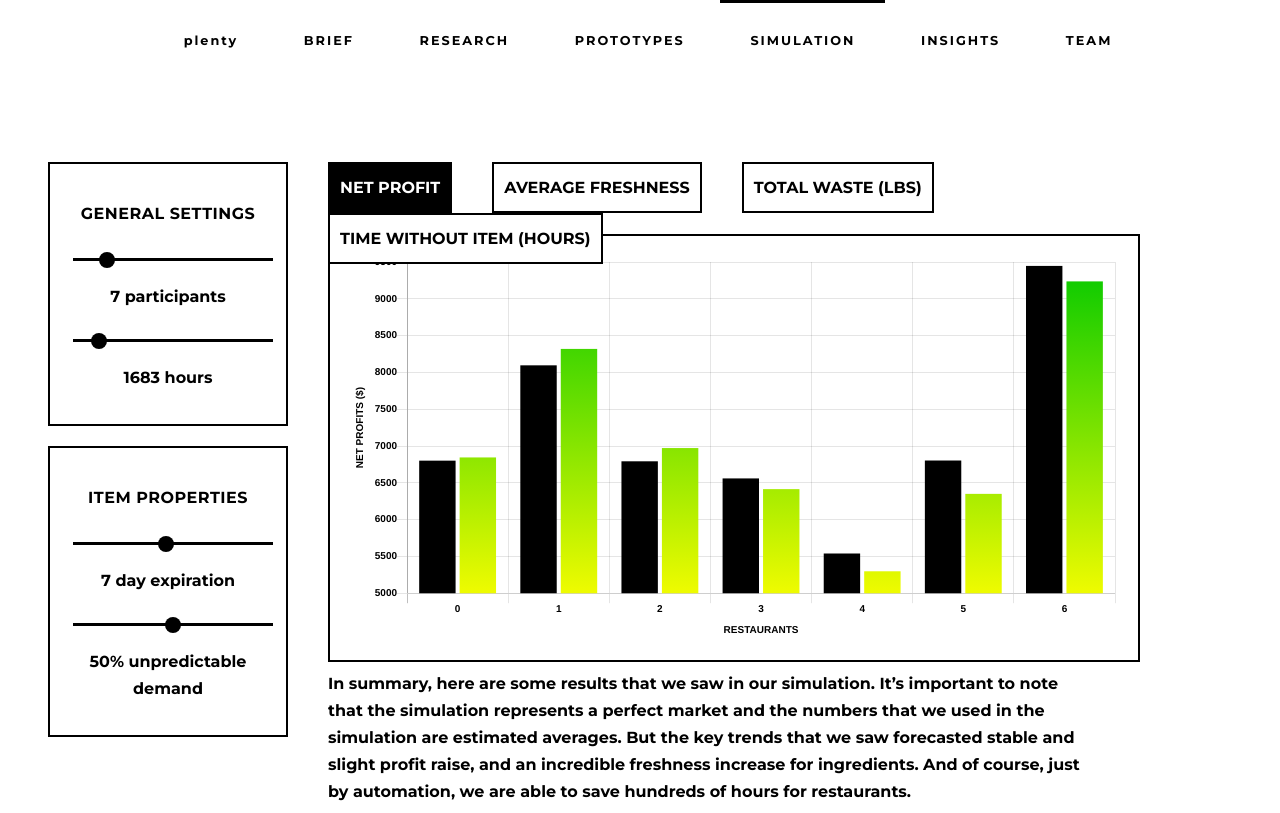
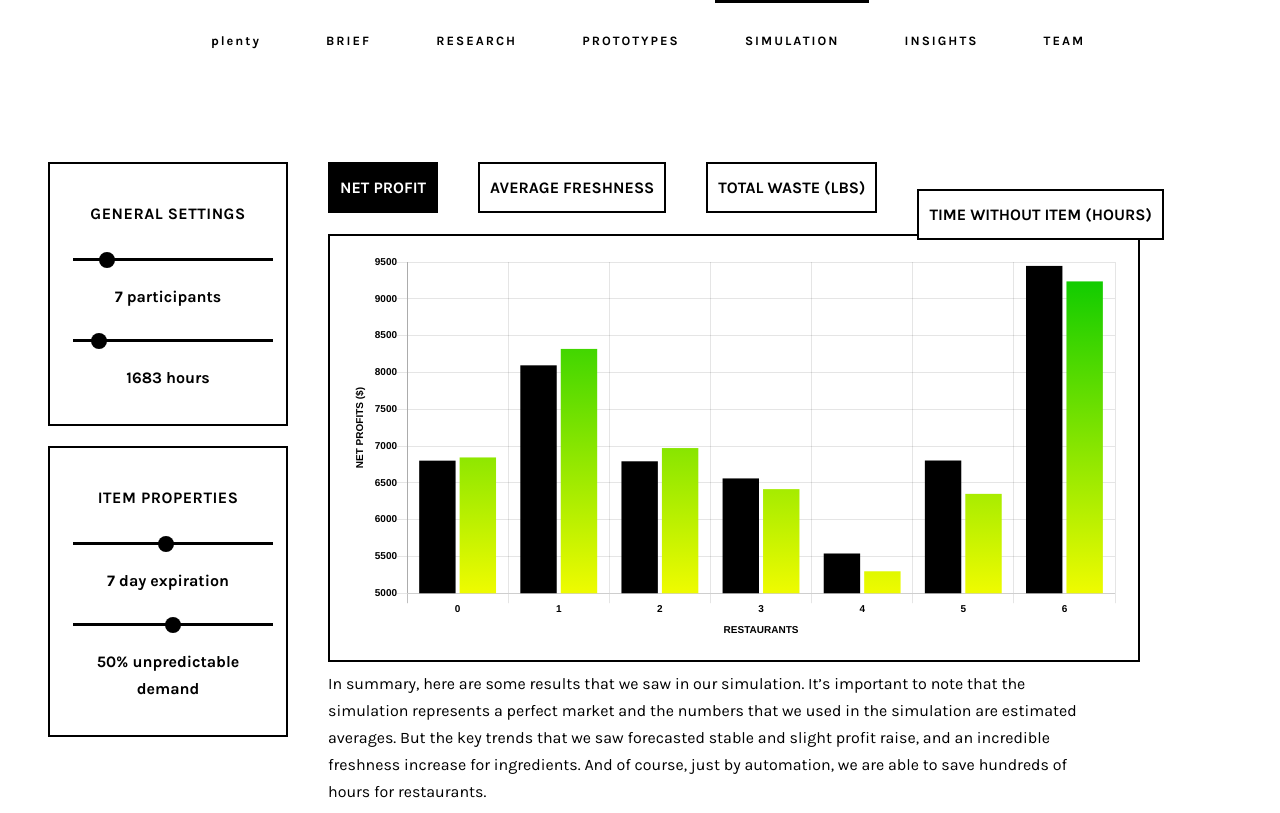
Before and after one commit to richieM/sharedPantry, a Flask app: page /runSim in a window 1280 px wide. Run offline with Flask 2, Linux system fonts and the light colour scheme; some libraries are stand-ins or nearby versions.

Commit message:
new font

```diff
--- a/static/style.css
+++ b/static/style.css
@@ -10,7 +10,7 @@
     body {width: 100%;
     	   height: 100%;
          margin-top:0px;
-          font-family: 'Montserrat', sans-serif;
+          font-family: 'Karla', sans-serif;
           font-size: 100%;
           line-height: 1.6875;
           background-color: rgba(255, 255, 255, 1);
@@ -128,6 +128,7 @@
     a{color:black;
       text-decoration: none;
       padding:30px;
+      font-weight: bold;
     }
 
     a:hover{color:white;}
--- a/templates/about.html
+++ b/templates/about.html
@@ -7,7 +7,7 @@
 	<title>PLENTY</title>
 	<script src='https://cdnjs.cloudflare.com/ajax/libs/Chart.js/2.0.1/Chart.js'></script>
 	<script src='https://ajax.googleapis.com/ajax/libs/jquery/3.1.0/jquery.min.js'></script>
-	<link href="https://fonts.googleapis.com/css?family=Montserrat:700" rel="stylesheet">
+	 <link href="https://fonts.googleapis.com/css?family=Karla:400,400i,700" rel="stylesheet">
 	<link rel="stylesheet" type="text/css" href="static/style.css">
 </head>
 
--- a/templates/brief.html
+++ b/templates/brief.html
@@ -7,7 +7,7 @@
    <title>PLENTY</title>
    <script src='https://cdnjs.cloudflare.com/ajax/libs/Chart.js/2.0.1/Chart.js'></script>
     <script src='https://ajax.googleapis.com/ajax/libs/jquery/3.1.0/jquery.min.js'></script>
-    <link href="https://fonts.googleapis.com/css?family=Montserrat:700" rel="stylesheet">
+    <link href="https://fonts.googleapis.com/css?family=Karla:400,400i,700" rel="stylesheet">
   <link rel="stylesheet" type="text/css" href="static/style.css">
 </head>
 
--- a/templates/chart.html
+++ b/templates/chart.html
@@ -6,7 +6,7 @@
    <title>plenty</title>
    <script src='https://cdnjs.cloudflare.com/ajax/libs/Chart.js/2.0.1/Chart.js'></script>
    <script src='https://ajax.googleapis.com/ajax/libs/jquery/3.1.0/jquery.min.js'></script>
-   <link href="https://fonts.googleapis.com/css?family=Montserrat:700" rel="stylesheet">
+  <link href="https://fonts.googleapis.com/css?family=Karla:400,400i,700" rel="stylesheet">
    <link rel="stylesheet" type="text/css" href="static/style.css">
   </head>
   <body>
@@ -491,7 +491,7 @@
 
   <!-- <button type="button" class="simulate" >SIMULATE</button> -->
   <section>
-    <h3>GENERAL SETTINGS</h3>
+    <h3><b>GENERAL SETTINGS</b></h3>
 
 
     <input id="participants_slider" type="range" min="0" max="50" step="1" value ="7" oninput="updateSliderCount('participantCount', this.value);" onmouseup="simulate();" />
@@ -505,7 +505,7 @@
 
 
   <section>
-    <h3>ITEM PROPERTIES</h3>
+    <h3><b>ITEM PROPERTIES</b></h3>
 
 
     <input id="expiration_slider" type="range" min="1" max="14" step="1" value ="7" oninput="updateSliderCount('expirationCount', this.value);" onmouseup="simulate();" />
@@ -528,7 +528,7 @@
 
 
   <div id="chartMenu">
-    <a href="javascript:showChart(0);"><div class="chartHeader" id="chart0">NET PROFIT</div></a>
+  <a href="javascript:showChart(0);"><div class="chartHeader" id="chart0">NET PROFIT</div></a>
     <a href="javascript:showChart(1);"><div class="chartHeader" id="chart1">AVERAGE FRESHNESS</div></a>
     <a href="javascript:showChart(2);"><div class="chartHeader" id="chart2">TOTAL WASTE (LBS)</div></a>
     <a href="javascript:showChart(3);"><div class="chartHeader" id="chart3">TIME WITHOUT ITEM (HOURS)</div></a>
--- a/templates/insights.html
+++ b/templates/insights.html
@@ -7,7 +7,7 @@
    <title>PLENTY</title>
    <script src='https://cdnjs.cloudflare.com/ajax/libs/Chart.js/2.0.1/Chart.js'></script>
     <script src='https://ajax.googleapis.com/ajax/libs/jquery/3.1.0/jquery.min.js'></script>
-    <link href="https://fonts.googleapis.com/css?family=Montserrat:700" rel="stylesheet">
+     <link href="https://fonts.googleapis.com/css?family=Karla:400,400i,700" rel="stylesheet">
   <link rel="stylesheet" type="text/css" href="static/style.css">
 </head>
 
--- a/templates/introduction.html
+++ b/templates/introduction.html
@@ -7,7 +7,7 @@
    <title>PLENTY</title>
    <script src='https://cdnjs.cloudflare.com/ajax/libs/Chart.js/2.0.1/Chart.js'></script>
     <script src='https://ajax.googleapis.com/ajax/libs/jquery/3.1.0/jquery.min.js'></script>
-    <link href="https://fonts.googleapis.com/css?family=Montserrat:700" rel="stylesheet">
+     <link href="https://fonts.googleapis.com/css?family=Karla:400,400i,700" rel="stylesheet">
    <link rel="stylesheet" type="text/css" href="styles.css">
 </head>
 
--- a/templates/plenty.html
+++ b/templates/plenty.html
@@ -7,7 +7,7 @@
    <title>PLENTY</title>
    <script src='https://cdnjs.cloudflare.com/ajax/libs/Chart.js/2.0.1/Chart.js'></script>
     <script src='https://ajax.googleapis.com/ajax/libs/jquery/3.1.0/jquery.min.js'></script>
-    <link href="https://fonts.googleapis.com/css?family=Montserrat:700" rel="stylesheet">
+   <link href="https://fonts.googleapis.com/css?family=Karla:400,400i,700" rel="stylesheet">
    <link rel="stylesheet" type="text/css" href="static/style.css">
 </head>
 
@@ -25,7 +25,6 @@
 </li>
 </nav>
 <h1>plenty</h1>
-<center><h5>detect. connect. deliver.</h5></center>
 
 <script>
 var colors = new Array(
--- a/templates/prototypes.html
+++ b/templates/prototypes.html
@@ -7,7 +7,7 @@
 	   <title>PLENTY</title>
 	   <script src='https://cdnjs.cloudflare.com/ajax/libs/Chart.js/2.0.1/Chart.js'></script>
 	    <script src='https://ajax.googleapis.com/ajax/libs/jquery/3.1.0/jquery.min.js'></script>
-	    <link href="https://fonts.googleapis.com/css?family=Montserrat:700" rel="stylesheet">
+	   <link href="https://fonts.googleapis.com/css?family=Karla:400,400i,700" rel="stylesheet">
 	    <link rel="stylesheet" type="text/css" href="static/style.css">
 
 	<body>
--- a/templates/research.html
+++ b/templates/research.html
@@ -7,7 +7,7 @@
    <title>PLENTY</title>
    <script src='https://cdnjs.cloudflare.com/ajax/libs/Chart.js/2.0.1/Chart.js'></script>
     <script src='https://ajax.googleapis.com/ajax/libs/jquery/3.1.0/jquery.min.js'></script>
-    <link href="https://fonts.googleapis.com/css?family=Montserrat:700" rel="stylesheet">
+   <link href="https://fonts.googleapis.com/css?family=Karla:400,400i,700" rel="stylesheet">
   <link rel="stylesheet" type="text/css" href="static/style.css">
 </head>
 
```
